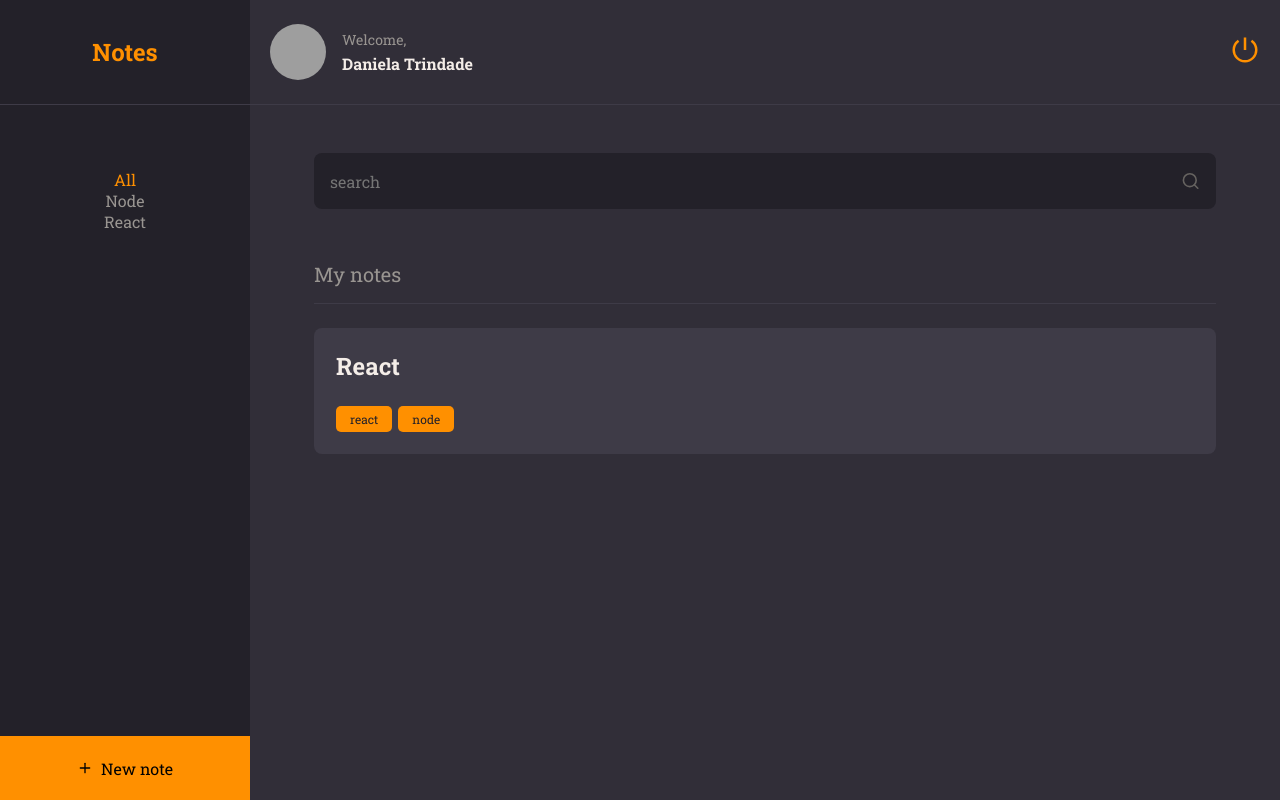
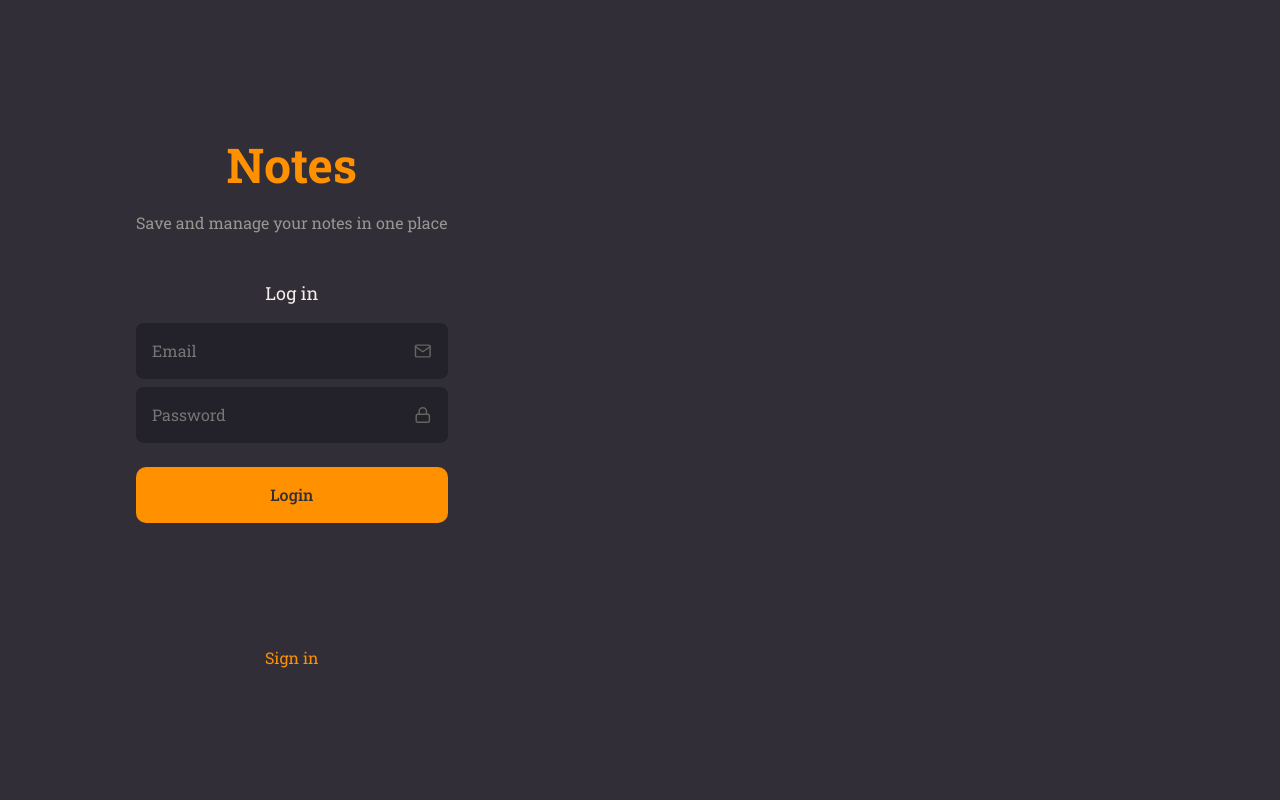
Before and after one commit to dadaniela/notes, a React (Vite) app: page / in a window 1280 px wide. Built offline with nearby package versions, Linux system fonts and the light colour scheme; grey boxes are pictures that could not be loaded.

Commit message:
login page

```diff
--- a/src/main.jsx
+++ b/src/main.jsx
@@ -1,6 +1,6 @@
 import React from 'react';
 import ReactDOM from 'react-dom/client';
-import { Home } from './pages/Home';
+import { SignIn } from './pages/SignIn';
 import { ThemeProvider } from 'styled-components';
 import GlobalStyles from "./styles/global";
 import theme from './styles/theme';
@@ -9,7 +9,7 @@ ReactDOM.createRoot(document.getElementById('root')).render(
   <React.StrictMode>
     <ThemeProvider theme={theme}>
       <GlobalStyles />
-        <Home />
+        <SignIn />
     </ThemeProvider>
   </React.StrictMode>,
 );
--- /dev/null
+++ b/src/pages/SignIn/index.jsx
@@ -0,0 +1,20 @@
+import { FiMail, FiLock } from "react-icons/fi";
+import { Input } from "../../components/Input";
+import { Button } from "../../components/Button";
+import { Container, Form } from "./styles";
+
+export function SignIn(){
+    return(
+        <Container>
+            <Form>
+                <h1>Notes</h1>
+                <p>Save and manage your notes in one place</p>
+                <h2>Log in</h2>
+                <Input placeholder="Email" type="text" icon={FiMail}/>
+                <Input placeholder="Password" type="password" icon={FiLock}/>
+                <Button label="Login"/>
+                <a href="#">Sign in</a>
+            </Form>
+        </Container>
+    );
+}
--- /dev/null
+++ b/src/pages/SignIn/styles.js
@@ -0,0 +1,35 @@
+import styled from "styled-components";
+
+export const Container = styled.div`
+    height: 100vh;
+    display: flex;
+    align-items: stretch;
+`;
+
+export const Form = styled.form`
+    padding: 0 136px;
+    display: flex;
+    flex-direction: column;
+    align-items: center;
+    justify-content: center;
+    > h1 {
+        font-size: 48px;
+        color: ${({theme}) => theme.COLORS.ORANGE};
+        margin-bottom: 16px;
+    }
+    > h2 {
+        font-size: 18px;
+        font-weight: 400;
+        margin-bottom: 18px;
+    }
+    > p {
+        font-size: 16px;
+        margin-bottom: 48px;
+        color: ${({theme}) => theme.COLORS.GRAY_100};
+    }
+    > a {
+        text-decoration: none;
+        margin-top: 124px;
+        color: ${({theme}) => theme.COLORS.ORANGE};
+    }
+`;
```
